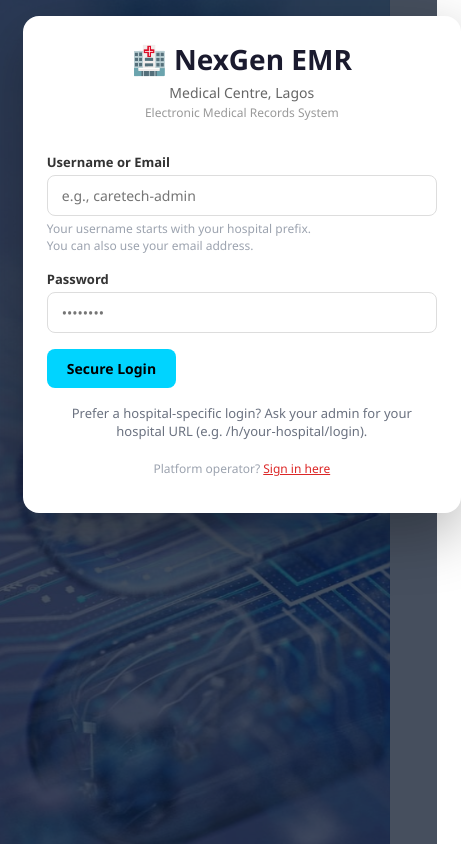
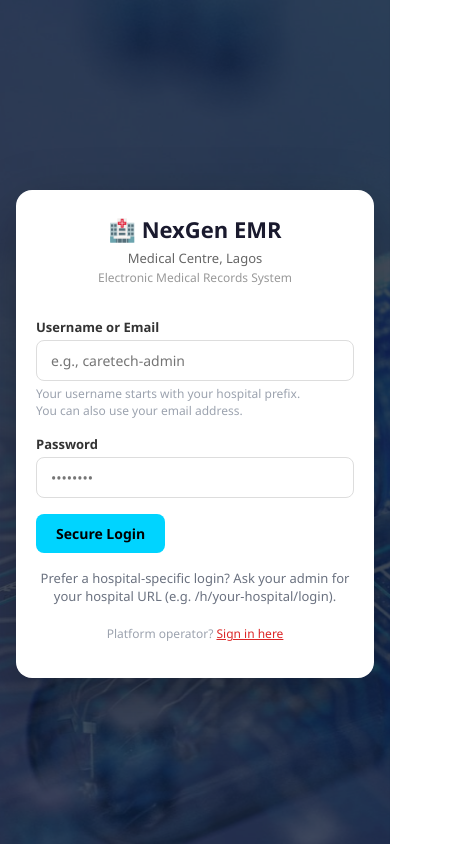
Before and after one commit to Danosky8082/emr-system, a React (Vite) app in the folder emr-frontend/: page /login in a window 390 px wide. Shown: the whole page, 461 px wide, since content can reach past the window. Built offline with nearby package versions, Linux system fonts and the light colour scheme; no server answers.

Commit message:
Add Switch Hospital button, fix dropdown overflow, mobile login

```diff
--- a/emr-frontend/src/components/Layout.jsx
+++ b/emr-frontend/src/components/Layout.jsx
@@ -890,10 +890,22 @@ const Layout = () => {
         )}
 
         <div className="nav-user">
-          <span>{user?.firstName} {user?.lastName}</span>
-          <span className="role-badge">{user?.role}</span>
-          <button onClick={handleLogout} className="btn btn-danger btn-sm">Logout</button>
-        </div>
+  <span>{user?.firstName} {user?.lastName}</span>
+  <span className="role-badge">{user?.role}</span>
+  <button
+    onClick={() => {
+      if (window.confirm('Switch to another hospital? You will be logged out.')) {
+        handleLogout();
+      }
+    }}
+    className="btn btn-secondary btn-sm"
+    style={{ background: 'rgba(255,255,255,0.15)', color: '#fff', border: '1px solid rgba(255,255,255,0.2)' }}
+    title="Change hospital"
+  >
+    🏥 Switch
+  </button>
+  <button onClick={handleLogout} className="btn btn-danger btn-sm">Logout</button>
+</div>
       </nav>
 
       <main className="main-content">
--- a/emr-frontend/src/components/MobileMenu.css
+++ b/emr-frontend/src/components/MobileMenu.css
@@ -167,3 +167,22 @@
         overflow: hidden;
     }
 }
+
+.mobile-menu-switch {
+    width: 100%;
+    padding: 12px 16px;
+    background: rgba(255, 255, 255, 0.1);
+    color: white;
+    border: 1px solid rgba(255, 255, 255, 0.2);
+    border-radius: 8px;
+    font-size: 14px;
+    font-weight: 600;
+    cursor: pointer;
+    margin-bottom: 8px;
+    transition: background 0.15s ease;
+    font-family: inherit;
+}
+
+.mobile-menu-switch:hover {
+    background: rgba(255, 255, 255, 0.2);
+}
--- a/emr-frontend/src/components/MobileMenu.jsx
+++ b/emr-frontend/src/components/MobileMenu.jsx
@@ -98,10 +98,20 @@ const MobileMenu = ({ isOpen, onClose, menuGroups }) => {
         {/* Footer */}
         <div className="mobile-menu-footer">
   <button
+    className="mobile-menu-switch"
+    onClick={() => {
+      onClose();
+      if (window.confirm('Switch to another hospital? You will be logged out.')) {
+        window.dispatchEvent(new CustomEvent('app:logout'));
+      }
+    }}
+  >
+    🏥 Switch Hospital
+  </button>
+  <button
     className="mobile-menu-logout"
     onClick={() => {
       onClose();
-              // The parent will handle the actual logout — we just navigate
       window.dispatchEvent(new CustomEvent('app:logout'));
     }}
   >
--- a/emr-frontend/src/index.css
+++ b/emr-frontend/src/index.css
@@ -11,16 +11,18 @@ html,
 
 /* GLOBAL FADED BACKGROUND */
 .app-container {
-    /* Put your image in /public and name it background.jpg */
     background-image: url('/background.jpg');
     background-size: cover;
     background-position: center;
     background-attachment: fixed;
     min-height: 100vh;
-    width: 100vw;
+    width: 100%;
+    max-width: 100%;
+    overflow-x: hidden;
     position: relative;
     display: flex;
     flex-direction: column;
+    box-sizing: border-box;
 }
 
 /* Dark blue, semi-transparent overlay to fade the image */
@@ -285,12 +287,16 @@ html,
 
 /* --- LOGIN PAGE – LEFT ALIGNED --- */
 .login-screen {
-    width: 100vw;
+    width: 100%;
+    max-width: 100%;
     min-height: 100vh;
-    display: flex !important;
-    align-items: center !important;
-    justify-content: flex-start !important;
-    padding-left: 12% !important;
+    display: flex;
+    align-items: center;
+    justify-content: flex-start;
+    padding-left: 12%;
+    padding-right: 20px;
+    box-sizing: border-box;
+    overflow-x: hidden;
 }
 
 .login-container {
@@ -301,6 +307,7 @@ html,
     max-width: 420px;
     box-shadow: 0 20px 60px rgba(0, 0, 0, 0.3);
     margin: 0;
+    box-sizing: border-box;
 }
 
 .login-header {
@@ -577,3 +584,148 @@ html,
     color: rgba(255, 255, 255, 0.5);
     font-weight: 600;
 }
+
+/* --- MOBILE LOGIN FIX --- */
+@media (max-width: 640px) {
+    .login-screen {
+        padding: 16px !important;
+        justify-content: center !important;
+        align-items: flex-start !important;
+        padding-top: 40px !important;
+        padding-left: 16px !important;
+    }
+
+    .login-container {
+        max-width: 100%;
+        padding: 24px 20px;
+        margin: 0;
+    }
+
+    .login-header h1 {
+        font-size: 22px;
+    }
+
+    .login-header p {
+        font-size: 13px;
+    }
+}
+
+/* --- SUPERADMIN MOBILE FIX --- */
+@media (max-width: 640px) {
+    .platform-actions {
+        flex-direction: column;
+        width: 100%;
+    }
+
+    .platform-actions>button {
+        width: 100%;
+        justify-content: center;
+    }
+}
+
+/* --- MOBILE TABLE SCROLL --- */
+@media (max-width: 900px) {
+
+    /* Make wide tables horizontally scrollable instead of overflowing */
+    .table-container {
+        overflow-x: auto;
+        -webkit-overflow-scrolling: touch;
+    }
+
+    .table-container table {
+        min-width: 700px;
+    }
+
+    /* Reduce cell padding on mobile */
+    .table-container th,
+    .table-container td {
+        padding: 10px 12px;
+        font-size: 13px;
+    }
+}
+
+/* --- LOGIN PAGE: center on mobile, left-align on desktop --- */
+@media (max-width: 768px) {
+    .login-screen {
+        justify-content: center;
+        align-items: center;
+        padding: 16px;
+        padding-left: 16px;
+        padding-right: 16px;
+    }
+
+    .login-container {
+        padding: 32px 24px;
+        max-width: 100%;
+        margin: 0;
+    }
+
+    .login-header h1 {
+        font-size: 24px;
+    }
+
+    .login-header p {
+        font-size: 13px;
+    }
+}
+
+@media (max-width: 480px) {
+    .login-screen {
+        padding: 12px;
+        padding-left: 12px;
+        padding-right: 12px;
+        align-items: flex-start;
+        padding-top: 40px;
+    }
+
+    .login-container {
+        padding: 24px 20px;
+    }
+
+    .login-header h1 {
+        font-size: 22px;
+    }
+}
+
+/* --- Tall dropdowns: cap height and allow scroll --- */
+.dropdown-content-tall {
+    /* Cap at 70% of viewport height, minus the navbar's height (63px) and some margin */
+    max-height: calc(100vh - 100px);
+    overflow-y: auto;
+    overflow-x: hidden;
+    /* Nicer scrollbar */
+    scrollbar-width: thin;
+    scrollbar-color: rgba(255, 255, 255, 0.3) transparent;
+    /* Don't push past the viewport on the right */
+    max-width: min(320px, 90vw);
+}
+
+.dropdown-content-tall::-webkit-scrollbar {
+    width: 6px;
+}
+
+.dropdown-content-tall::-webkit-scrollbar-track {
+    background: rgba(255, 255, 255, 0.05);
+    border-radius: 3px;
+}
+
+.dropdown-content-tall::-webkit-scrollbar-thumb {
+    background: rgba(255, 255, 255, 0.25);
+    border-radius: 3px;
+}
+
+.dropdown-content-tall::-webkit-scrollbar-thumb:hover {
+    background: rgba(255, 255, 255, 0.4);
+}
+
+/* --- Anchor dropdowns so they never overflow the viewport --- */
+.nav-dropdown {
+    position: relative;
+}
+
+/* For dropdowns near the right edge, anchor to the right instead of left */
+.nav-dropdown:last-of-type .dropdown-content,
+.nav-dropdown:nth-last-of-type(2) .dropdown-content {
+    left: auto;
+    right: 0;
+}
--- a/emr-frontend/src/pages/SuperAdminDashboard.jsx
+++ b/emr-frontend/src/pages/SuperAdminDashboard.jsx
@@ -372,7 +372,7 @@ const SuperAdminDashboard = () => {
           )}
         </div>
 
-        <div style={{ display: 'flex', gap: '8px', flexWrap: 'wrap' }}>
+        <div className="platform-actions" style={{ display: 'flex', gap: '8px', flexWrap: 'wrap' }}>
           {activeTab === 'hospitals' && (
             <>
               <button
@@ -588,10 +588,10 @@ const SuperAdminDashboard = () => {
             <table>
               <thead>
                 <tr>
-                  <th>Name</th>
+                  <th style={{ minWidth: '160px' }}>Name</th>
                   <th>Slug</th>
                   <th>Code</th>
-                  <th>Plan</th>
+                  <th style={{ minWidth: '80px' }}>Plan</th>
                   <th>Status</th>
                   <th>Staff</th>
                   <th>Patients</th>
```
Also changed, not shown: 1 other file (tests, documents, lock files or other folders). Lines whose indentation alone changed are shown as unchanged.
